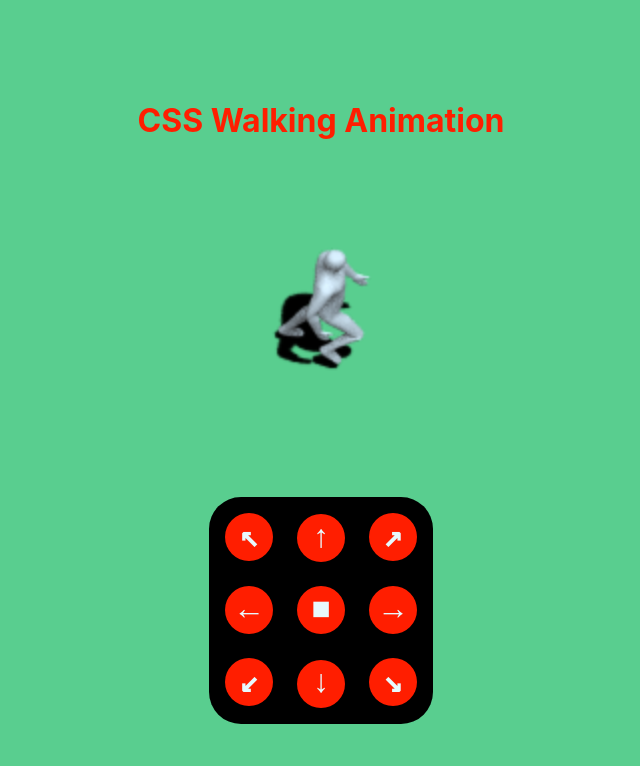
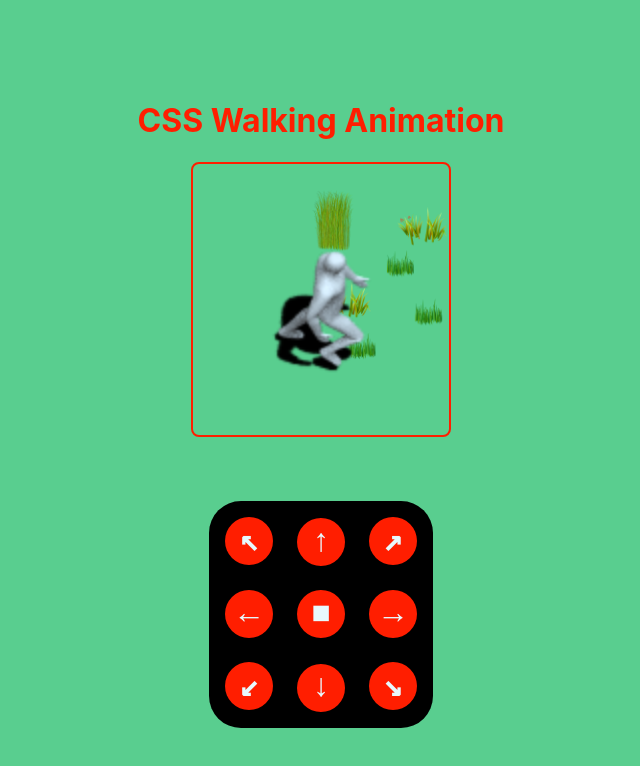
Before and after one commit to Kayos113/walking-simulator, a React (Create React App) app: page / in a window 1280 px wide. Shown: the top 766 px of the page, without its empty margins (319-959 px from the left). Built offline with nearby package versions, Linux system fonts and the light colour scheme.

Commit message:
Moving background added
New Task: Make background stop moving ter is not walking

```diff
--- a/src/components/Character.js
+++ b/src/components/Character.js
@@ -9,38 +9,61 @@ import standingSouthWest from "./images/character/Standing/southwest.png";
 import standingSouth from "./images/character/Standing/south.png";
 import standingSouthEast from "./images/character/Standing/southeast.png";
 
+import bgImage from "./images/bg/grassy-bg.png";
 
 
 function Character(props) {
 
   let spriteSheetClasses = props.walking ? "Character-sprite walking " + props.direction : "Character-sprite hidden " + props.direction;
   let standingImageClasses = props.walking ? "character-standing hidden " + props.direction : "character-standing " + props.direction;
+  let bgImgOneClasses = "";
+  let bgImgTwoClasses = "";
   let standingImage;
   switch (props.direction) {
     case "northwest":
       standingImage = standingNorthWest;
+      bgImgOneClasses = "background-image bg-down-left bg-one";
+      bgImgTwoClasses = "delay-visible background-image bg-down-left  bg-two";
       break;
     case "north":
       standingImage = standingNorth;
+      bgImgOneClasses = "background-image bg-down bg-one";
+      bgImgTwoClasses = "delay-visible background-image bg-two";
       break;
     case "northeast":
       standingImage = standingNorthEast;
+      bgImgOneClasses = "background-image bg-down-right bg-one";
+      bgImgTwoClasses = "delay-visible background-image  bg-two";
       break;
     case "west":
       standingImage = standingWest;
+      bgImgOneClasses = "background-image bg-right bg-one";
+      bgImgTwoClasses = "delay-visible background-image  bg-two";
       break;
     case "southwest":
       standingImage = standingSouthWest;
+      bgImgOneClasses = "background-image bg-up-right bg-one";
+      bgImgTwoClasses = "delay-visible background-image bg-up-right bg-two";
       break;
     case "south":
       standingImage = standingSouth;
+      bgImgOneClasses = "background-image bg-up bg-one";
+      bgImgTwoClasses = "delay-visible background-image bg-up bg-two";
       break;
     case "southeast":
       standingImage = standingSouthEast;
+      bgImgOneClasses = "background-image bg-up-left bg-one";
+      bgImgTwoClasses = "delay-visible background-image bg-up-left bg-two";
       break;
     case "east":
+      standingImage = standingEast;
+      bgImgOneClasses = "background-image bg-left bg-one";
+      bgImgTwoClasses = "delay-visible background-image bg-left bg-two";
+      break;
     default:
-      standingImage = standingEast;
+      standingImage = standingSouth;
+      bgImgOneClasses = "background-image bg-left bg-one";
+      bgImgTwoClasses = "delay-visible background-image bg-left bg-two";
       break;
   }
 
@@ -56,6 +79,16 @@ function Character(props) {
     alt = "Character"
     className = {standingImageClasses}
     />
+    <img
+    src={bgImage}
+    alt=""
+    className ={bgImgOneClasses}
+    />
+    <img
+    src={bgImage}
+    alt=""
+    className = {bgImgTwoClasses}
+    />
     </div>
   )
 }
--- a/src/components/css/character.css
+++ b/src/components/css/character.css
@@ -3,11 +3,53 @@
 }
 
 .Character-container {
+  border: solid 2px var(--ch-red);
+  border-radius: 8px;
   position: relative;
   height: calc((var(--pixels) * var(--pixel-size)) + (7.5px*var(--pixel-size)));
   width: calc(var(--pixels) * var(--pixel-size));
   overflow: hidden;
   margin: 0 auto;
+}
+
+.background-image {
+  position: absolute;
+  top: 0;
+  left: 0;
+  z-index: -1;
+  width: 30vw;
+  height: auto;
+}
+.bg-down {
+  animation: bg-down 4s linear infinite;
+}
+.bg-down-right {
+  animation: bg-down-right 4s linear infinite;
+}
+.bg-right {
+  animation: bg-right 4s linear infinite;
+}
+.bg-up-right {
+  animation: bg-up-right 4s linear infinite;
+}
+.bg-up {
+  animation: bg-up 4s linear infinite;
+}
+.bg-up-left {
+  animation: bg-up-left 4s linear infinite;
+}
+.bg-left {
+  animation: bg-left 4s linear infinite;
+}
+.bg-down-left {
+  animation: bg-down-left 4s linear infinite;
+}
+.bg-one {
+}
+.bg-two {
+  animation-delay: 2s;
+  opacity: 0;
+  animation: to-visible 4s linear no-repeat;
 }
 
 .Character-sprite {
@@ -62,3 +104,75 @@
     transform: translate3d(-100%,0,0);
   }
 }
+@keyframes bg-down {
+  from {
+    transform: translate3d(0, -100%, 0);
+  }
+  to {
+    transform: translate3d(0, 100%, 0);
+  }
+}
+@keyframes bg-down-right {
+  from {
+    transform: translate3d(100%, -100%, 0);
+  }
+  to {
+    transform: translate3d(-100%, 100%, 0);
+  }
+}
+@keyframes bg-right {
+  from {
+    transform: translate3d(-100%, 0, 0);
+  }
+  to {
+    transform: translate3d(100%, 0, 0);
+  }
+}
+@keyframes bg-up-right {
+  from {
+    transform: translate3d(-100%, 100%, 0);
+  }
+  to {
+    transform: translate3d(100%, -100%, 0);
+  }
+}
+@keyframes bg-up {
+  from {
+    transform: translate3d(0, 100%, 0);
+  }
+  to {
+    transform: translate3d(0, -100%, 0);
+  }
+}
+@keyframes bg-up-left {
+  from {
+    transform: translate3d(100%, 100%, 0);
+  }
+  to {
+    transform: translate3d(-100%, -100%, 0);
+  }
+}
+@keyframes bg-left {
+  from {
+    transform: translate3d(100%, 0, 0);
+  }
+  to {
+    transform: translate3d(-100%, 0, 0);
+  }
+}
+@keyframes bg-down-left {
+  from {
+    transform: translate3d(-100%, -100%, 0);
+  }
+  to {
+    transform: translate3d(100%, 100%, 0);
+  }
+}
+@keyframes to-visible {
+  from {
+    opacity: 0;
+  }
+  to {
+    opacity: 1;
+  }
+}
```
